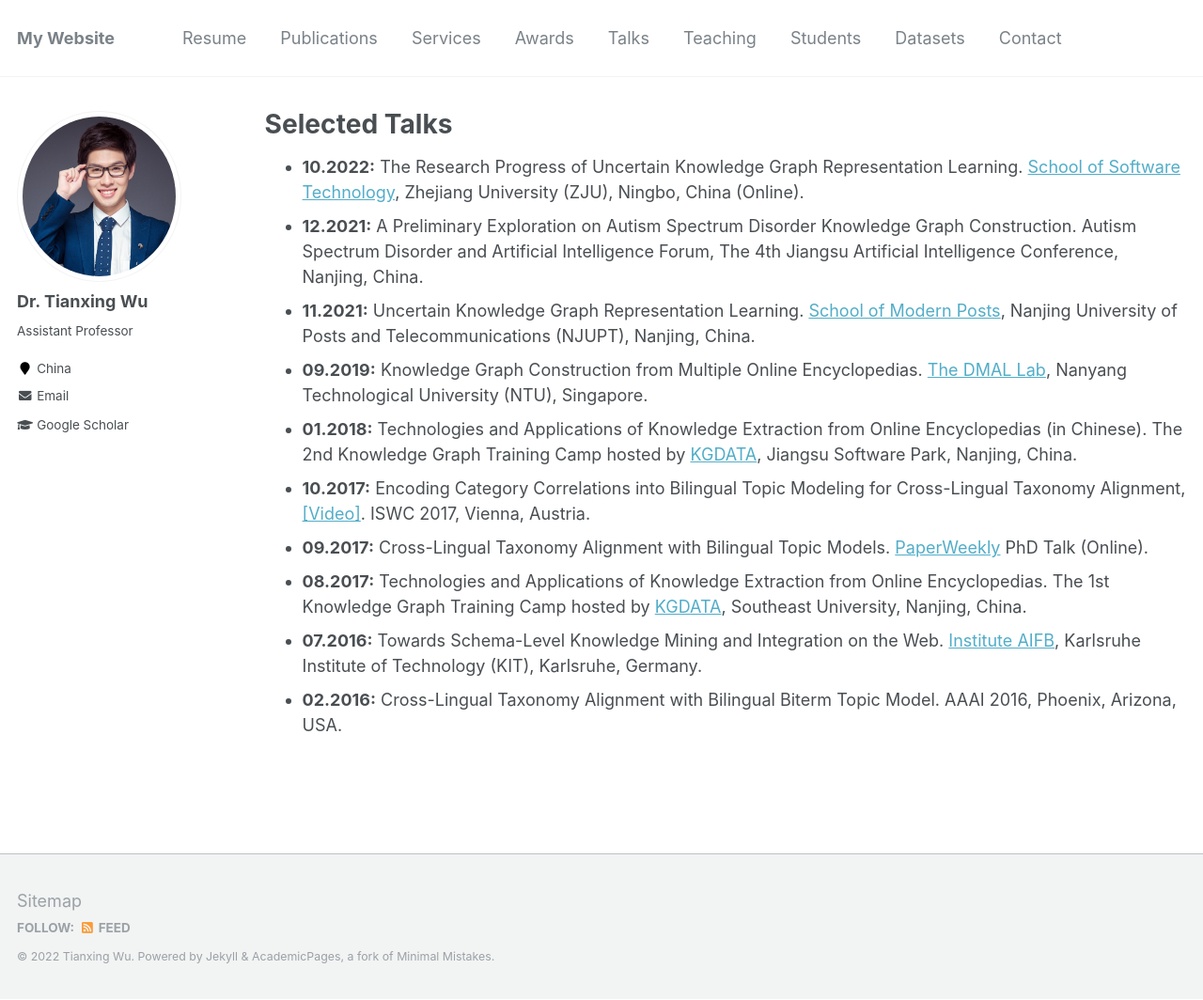
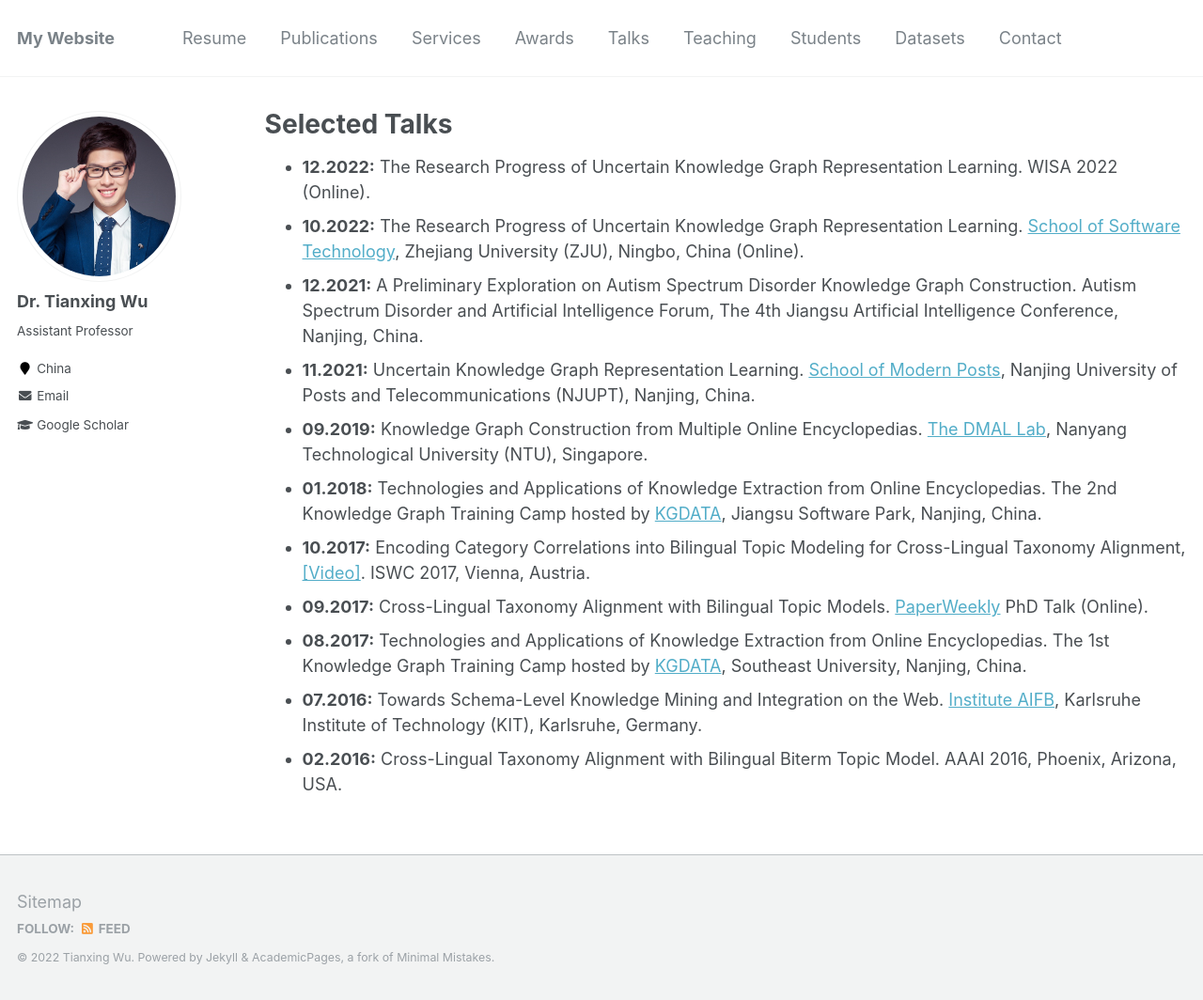
Before and after one commit to tianxing-wu/tianxing-wu.github.io, a Jekyll site: the page built from _pages/selected_talks.md, in a window 1280 px wide and 1064 px high. Shown: the whole window at 94% size. Built offline with Jekyll 4.4.1, drawn with Linux system fonts in a browser that asks for light colours.

Commit message:
info update

```diff
--- a/_pages/selected_talks.md
+++ b/_pages/selected_talks.md
@@ -4,11 +4,12 @@ title: "Selected Talks"
 permalink: /selected_talks/
 author_profile: true
 ---
+* **12.2022:** The Research Progress of Uncertain Knowledge Graph Representation Learning. WISA 2022 (Online).
 * **10.2022:** The Research Progress of Uncertain Knowledge Graph Representation Learning. [School of Software Technology](https://www.cst.zju.edu.cn), Zhejiang University (ZJU), Ningbo, China (Online).
 * **12.2021:** A Preliminary Exploration on Autism Spectrum Disorder Knowledge Graph Construction. Autism Spectrum Disorder and Artificial Intelligence Forum, The 4th Jiangsu Artificial Intelligence Conference, Nanjing, China.
 * **11.2021:** Uncertain Knowledge Graph Representation Learning. [School of Modern Posts](http://scse.ntu.edu.sg/Research/DMAL/Pages/Home.aspx), Nanjing University of Posts and Telecommunications (NJUPT), Nanjing, China.
 * **09.2019:** Knowledge Graph Construction from Multiple Online Encyclopedias. [The DMAL Lab](http://scse.ntu.edu.sg/Research/DMAL/Pages/Home.aspx), Nanyang Technological University (NTU), Singapore.
-* **01.2018:** Technologies and Applications of Knowledge Extraction from Online Encyclopedias (in Chinese). The 2nd Knowledge Graph Training Camp hosted by [KGDATA](https://www.kgtdata.com), Jiangsu Software Park, Nanjing, China.
+* **01.2018:** Technologies and Applications of Knowledge Extraction from Online Encyclopedias. The 2nd Knowledge Graph Training Camp hosted by [KGDATA](https://www.kgtdata.com), Jiangsu Software Park, Nanjing, China.
 * **10.2017:** Encoding Category Correlations into Bilingual Topic Modeling for Cross-Lingual Taxonomy Alignment, [[Video]](http://videolectures.net/iswc2017_wu_category_correlations). ISWC 2017, Vienna, Austria.
 * **09.2017:** Cross-Lingual Taxonomy Alignment with Bilingual Topic Models. [PaperWeekly](https://www.paperweekly.site) PhD Talk (Online).
 * **08.2017:** Technologies and Applications of Knowledge Extraction from Online Encyclopedias. The 1st Knowledge Graph Training Camp hosted by [KGDATA](https://www.kgtdata.com), Southeast University, Nanjing, China.
```
Also changed, not shown: _pages/about.md (+1 -1 lines), _pages/services.md (+1 -0 lines), 1 other file.
